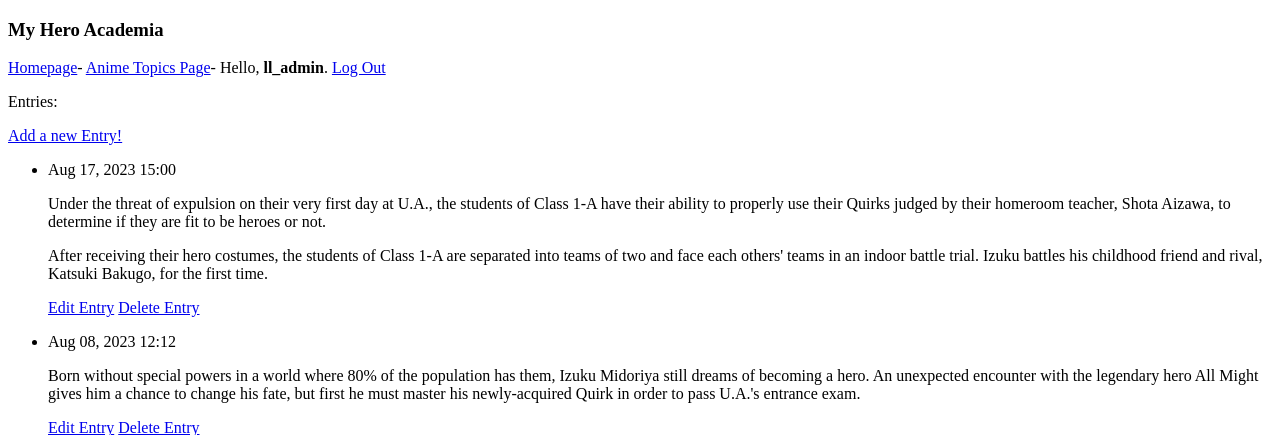
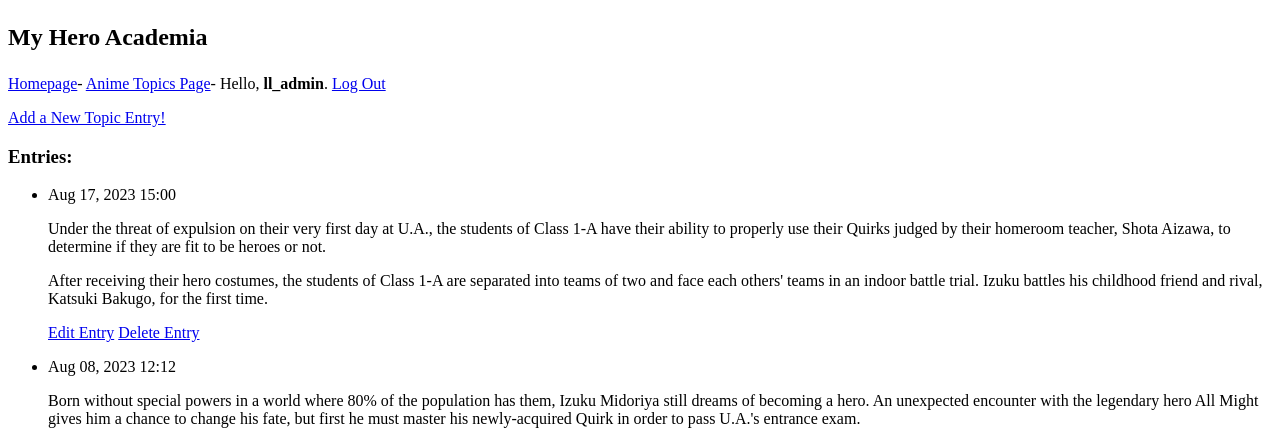
Before and after one commit to dpowe3rd/LearningLog, a Django app: page /topics/1/ in a window 1280 px wide. Shown: the top 435 px of the page. Run offline with Django 4.2, Linux system fonts and the light colour scheme; a user stored in the database is signed in; data comes from the database, SQL or seed files in the repository; both versions use the stored data as it was after the commit.

Commit message:
Permissions & Bootstrap Update
Extended user login and added specific permissions regarding specific user owned data.

Created a function to verify the owner of specific data is the requesting/current user.

Integrated Bootstrap3.

```diff
--- a/learning_logs/models.py
+++ b/learning_logs/models.py
@@ -1,14 +1,17 @@
 from django.db import models
+from django.contrib.auth.models import User
+
+# Create your models here.
 
 
-# Create your models here.
 class Topic(models.Model):
     """ A topic the user is learning about."""
     objects = None
     text = models.CharField(max_length=200)  # Recording the title of the Topic with a max length of 200 characters
     date_added = models.DateTimeField(auto_now_add=True)  # Recording the date and time that a topic was created
-
     # automatically using auto_now_add=True
+    owner = models.ForeignKey(User, on_delete=models.CASCADE)  # Adds the owner field which creates a foreignkey
+    # relationship to the Topic class to the User model. If a USER is deleted so are the Topics and Entries they created
 
     def __str__(self):
         """Return a string representation of the model."""
--- a/learning_logs/templates/learning_logs/base.html
+++ b/learning_logs/templates/learning_logs/base.html
@@ -5,7 +5,7 @@
     <title>{% block title %} Home {% endblock title %}</title>
 </head>
 <body>
-<h3>{% block header %}Place Holder{% endblock header %}</h3>
+<h2>{% block header %}Place Holder{% endblock header %}</h2>
 <p>
     <a href="{% url 'learning_logs:index' %}">Homepage</a>-
     <a href="{% url 'learning_logs:topics' %}">Anime Topics Page</a>-
--- a/learning_logs/templates/learning_logs/topic.html
+++ b/learning_logs/templates/learning_logs/topic.html
@@ -3,10 +3,11 @@
 
 {% block content %}
 
-    <p>Entries:</p>
     <p>
-        <a href="{% url 'learning_logs:new_entry' topic.id %}">Add a new Entry!</a>
+        <a href="{% url 'learning_logs:new_entry' topic.id %}">Add a New Topic Entry!</a>
+
     </p>
+    <h3>Entries:</h3>
     <ul>
         {% for entry in entries %}
         <li>
--- a/learning_logs/templates/learning_logs/topics.html
+++ b/learning_logs/templates/learning_logs/topics.html
@@ -10,7 +10,7 @@
         {% for topic in topics %}
             <li><a href="{% url 'learning_logs:topic' topic.id %}">{{ topic }}</a></li>
         {% empty %}
-            <li>No topics have been added yet.</li>
+            <li>You haven't added any topics yet!</li>
         {% endfor %}
     </ul>
 
--- a/learning_logs/views.py
+++ b/learning_logs/views.py
@@ -1,7 +1,8 @@
 from django.shortcuts import render
 # from django.template import loader
-from django.http import HttpResponseRedirect
+from django.http import HttpResponseRedirect, Http404
 from django.urls import reverse
+from django.contrib.auth.decorators import login_required
 
 from learning_logs.models import Topic, Entry
 from learning_logs.forms import TopicForm, EntryForm
@@ -9,27 +10,39 @@
 
 # Create your views here.
 
+def check_topic_owner(owner, user):
+    """Function to check the registered user versus the user that created the given topic."""
+    if owner != user:
+        raise Http404
+    return
+
 
 def index(request):
     """The Home Page for Anime Ratings"""
     return render(request, 'learning_logs/index.html')
 
 
+@login_required
 def topics(request):
     """Shows us all the topics."""
-    topics = Topic.objects.order_by('date_added')
+    topics = Topic.objects.filter(owner=request.user).order_by('date_added')
     context = {'topics': topics}
     return render(request, 'learning_logs/topics.html', context)
 
 
+@login_required
 def topic(request, topic_id):
     """Show a single topic and all of its entries."""
     topic = Topic.objects.get(id=topic_id)
+
+    check_topic_owner(topic.owner, request.user)  # Make sure the topic belongs to the current user
+
     entries = topic.entry_set.order_by('-date_added')
     context = {'topic': topic, 'entries': entries}
     return render(request, 'learning_logs/topic.html', context)
 
 
+@login_required
 def new_topic(request):
     """Add a new topic"""
     if request.method != 'POST':  # No data submitted; Create a blank form.
@@ -37,16 +50,21 @@
     else:  # POST data submitted; process data
         form = TopicForm(data=request.POST)
         if form.is_valid():
-            form.save()
+            new_topic = form.save(commit=False)
+            new_topic.owner = request.user
+            new_topic.save()
             return HttpResponseRedirect(reverse('learning_logs:topics'))
 
     context = {'form': form}
     return render(request, 'learning_logs/new_topic.html', context)
 
 
+@login_required
 def new_entry(request, topic_id):
     """Add a new entry for a selected topic"""
     topic = Topic.objects.get(id=topic_id)
+
+    check_topic_owner(topic.owner, request.user)
 
     if request.method != 'POST':  # No data submitted; Create a blank form.
         form = EntryForm()
@@ -63,10 +81,13 @@
     return render(request, 'learning_logs/new_entry.html', context)
 
 
+@login_required
 def edit_entry(request, entry_id):
     """Edit an existing entry"""
     entry = Entry.objects.get(id=entry_id)
     topic = entry.topic
+
+    check_topic_owner(topic.owner, request.user) # Make sure the topic belongs to the current user
 
     if request.method != 'POST':
         # Initial request; pre-fill form with the current entry.
@@ -82,6 +103,7 @@
     return render(request, 'learning_logs/edit_entry.html', context)
 
 
+@login_required
 def delete_entry(request, entry_id):
     """Delete a selected/existing entry"""
     entry = Entry.objects.get(id=entry_id)
```
Also changed, not shown: learning_log/settings.py (+13 -0 lines), db.sqlite3, learning_logs/migrations/0003_topic_owner.py (added).
